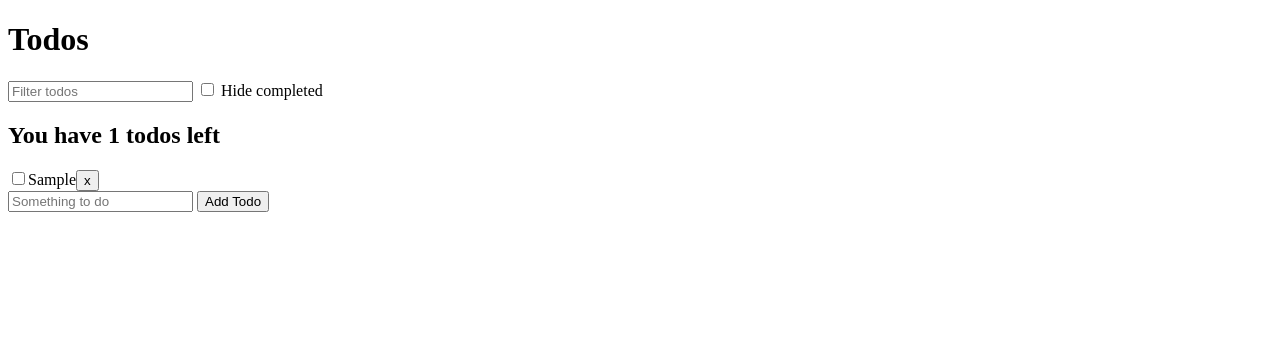
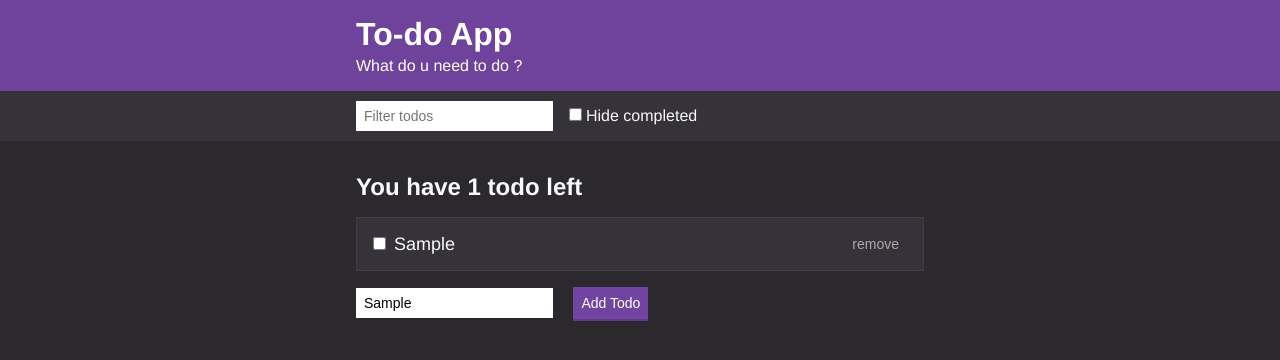
Before and after one commit to OsamaIbrhim/ToDo-App, a plain HTML site: page index.html in a window 1280 px wide. Both pictures are taken after typing "Sample" into the empty fields and a click on the button "Add Todo". Drawn offline with Linux system fonts and the light colour scheme.

Commit message:
version 1.0

```diff
--- a/index.html
+++ b/index.html
@@ -1,20 +1,39 @@
 <!DOCTYPE html>
 
 <html>
-    <head></head>
+    <head>
+        <title>To-do App</title>
+        <link rel="stylesheet" href="styles/styles.css">
+        <link rel="icon" href="images/image.png?v=1">
+    </head>
     <body>
-        <h1>Todos</h1>
-        <input id="search-text" type="text" placeholder="Filter todos">
-        <label>
-            <input type="checkbox" id="hide-completed"> Hide completed
-        </label>
-        <div id="todos"></div>
-        <form id="new-todo">
-            <input type="text" placeholder="Something to do" name="text">
-            <button>Add Todo</button>
-        </form>
-        <script src="uu.js"></script>
-        <script src="todo-functions.js"></script>
-        <script src="todo-app.js"></script>
+        <div class="header">
+            <div class="container">
+                <h1 class="header__title">To-do App</h1>
+                <h2 class="header__subtitle" >What do u need to do ?</h2>
+            </div>
+        </div>
+
+        <div class="actions">
+            <div class="actions__container">
+                <input id="search-text" type="text" class="input" placeholder="Filter todos">
+                <label class="checkbox">
+                    <input type="checkbox" id="hide-completed"> Hide completed
+                </label>
+            </div>
+        </div>
+
+        <div class="container">
+            <div id="todos"></div>
+            <form id="new-todo">
+                <input type="text" class="input" placeholder="Something to do" name="text">
+                <button class="button">Add Todo</button>
+            </form>
+
+        </div>
+
+        <script src="/scripts/uu.js"></script>
+        <script src="/scripts/todo-functions.js"></script>
+        <script src="/scripts/todo-app.js"></script>
     </body>
 </html>
--- a/todo-app.js
+++ b/scripts/todo-app.js
@@ -14,15 +14,18 @@ document.querySelector('#search-text').addEventListener('input', function (e) {
 })
 
 document.querySelector('#new-todo').addEventListener('submit', function (e) {
+    const text = e.target.elements.text.value.trim()
     e.preventDefault()
+    if(text.length > 0){
         todos.push({
             id: uuidv4(),
-        text: e.target.elements.text.value,
+            text,
             completed: false
         })
         saveTodos(todos)
         renderTodos(todos, filters)
-    e.target.elements.text.value = ''
+        text= ''
+    }
 })
 
 document.querySelector('#hide-completed').addEventListener('change', function (e) {
--- a/todo-functions.js
+++ b/scripts/todo-functions.js
@@ -20,6 +20,7 @@ const saveTodos = function (todos) {
 
 // Render application todos based on filters
 const renderTodos = function (todos, filters) {
+    const todoEl = document.querySelector('#todos')
     const filteredTodos = todos.filter(function (todo) {
         const searchTextMatch = todo.text.toLowerCase().includes(filters.searchText.toLowerCase())
         const hideCompletedMatch = !filters.hideCompleted || !todo.completed
@@ -27,16 +28,22 @@ const renderTodos = function (todos, filters) {
         return searchTextMatch && hideCompletedMatch
     })
 
-    const incompleteTodos = filteredTodos.filter(function (todo) {
-        return !todo.completed
-    })
+    const incompleteTodos = filteredTodos.filter((todo) => !todo.completed)
 
-    document.querySelector('#todos').innerHTML = ''
-    document.querySelector('#todos').appendChild(generateSummaryDOM(incompleteTodos))
+    todoEl.innerHTML = ''
+    todoEl.appendChild(generateSummaryDOM(incompleteTodos))
 
-    filteredTodos.forEach(function (todo) {
-        document.querySelector('#todos').appendChild(generateTodoDOM(todo))
-    })
+    if(filteredTodos.length > 0){
+            filteredTodos.forEach(function (todo) {
+                todoEl.appendChild(generateTodoDOM(todo))
+            })
+    }else{
+        const messageEl = document.createElement('p')
+        messageEl.classList.add('empty-message')
+        messageEl.textContent = 'U have no to-dos to show it !..'
+        todoEl.appendChild(messageEl)
+    }
+
 }
 
 //remove a todo from the list
@@ -60,7 +67,8 @@ const findTodo = function(id){
 
 // Get the DOM elements for an individual note
 const generateTodoDOM = function (todo) {
-    const todoEl = document.createElement('div')
+    const todoEl = document.createElement('lable')
+    const containerEl = document.createElement('div')
     const checkbox = document.createElement('input')
     const todoText = document.createElement('span')
     const removeButton = document.createElement('button')
@@ -68,7 +76,8 @@ const generateTodoDOM = function (todo) {
     // Setup todo checkbox
     checkbox.setAttribute('type', 'checkbox')
     checkbox.checked = todo.completed
-    todoEl.appendChild(checkbox)
+    containerEl.appendChild(checkbox)
+    containerEl.appendChild(checkbox)
     checkbox.addEventListener('change',function(){
         findTodo(todo.id)
         saveTodos(todos)
@@ -77,10 +86,16 @@ const generateTodoDOM = function (todo) {
 
     // Setup the todo text
     todoText.textContent = todo.text
-    todoEl.appendChild(todoText)
+    containerEl.appendChild(todoText)
+
+    //setup container
+    todoEl.classList.add('list-item')
+    containerEl.classList.add('list-item__container')
+    todoEl.appendChild(containerEl)
 
     // Setup the remove button
-    removeButton.textContent = 'x'
+    removeButton.textContent = 'remove'
+    removeButton.classList.add('button', 'button--text')
     todoEl.appendChild(removeButton)
 
     //remov todo from the list
@@ -90,12 +105,19 @@ const generateTodoDOM = function (todo) {
         renderTodos(todos,filters)
     })
 
+
+
     return todoEl
 }
 
 // Get the DOM elements for list summary
 const generateSummaryDOM = function (incompleteTodos) {
     const summary = document.createElement('h2')
-    summary.textContent = `You have ${incompleteTodos.length} todos left`
+    if(incompleteTodos.length === 1){
+        summary.textContent = `You have ${incompleteTodos.length} todo left`
+    }else{
+        summary.textContent = `You have ${incompleteTodos.length} todos left`
+    }
+    summary.classList.add('list-title')
     return summary
 }
--- /dev/null
+++ b/styles/styles.css
@@ -0,0 +1,223 @@
+/*
+// Colors
+$off-black: #20222b;
+$dark-blue: #333745;
+$blue: #3c4251;
+$light-blue: #464b5e;
+$off-white: #a5afd7;
+$purple: #8357c5;
+// Spacing
+$s-size: 1.2rem;
+$m-size: 1.6rem;
+$l-size: 3.2rem;
+$xl-size: 4.8rem;
+$desktop-breakpoint: 45rem;
+*/
+
+/* Base Styles */
+
+* {
+    box-sizing: border-box;
+    margin: 0;
+    padding: 0;
+}
+
+html {
+  font-size: 62.5%;
+}
+
+body {
+    background: #2B292E;
+  color: #fafafa;
+  font-family: Helvetica, Arial, sans-serif;
+  font-size: 1.6rem;
+}
+
+button {
+  cursor: pointer;
+}
+
+a {
+    color: #6F439C;
+}
+
+/* Container */
+
+.container {
+  max-width: 60rem;
+  margin: 0 auto;
+  padding: 0 1.6rem;
+}
+
+/* Header */
+
+.header {
+  background: #6F439C;
+  color:white;
+  padding: 1.6rem 0;
+}
+
+.header__title {
+  font-size: 3.2rem;
+  margin-bottom: .4rem;
+}
+
+.header__subtitle {
+  /* color: #777; */
+  font-size: 1.6rem;
+  font-weight: 300;
+}
+
+/* Actions Bar */
+
+.actions {
+    background-color: #353239;
+    /* border-bottom: 1px solid #dedfe0; */
+    /* color: #333333; */
+    padding: 1rem
+}
+
+.actions__container {
+    align-items: center;
+    display: flex;
+    max-width: 60rem;
+    margin: 0 auto;
+    min-height: 3rem;
+    padding: 0 1.6rem;
+}
+
+.actions__container--spaced {
+    justify-content: space-between
+}
+
+/* Form Inputs */
+
+.input {
+    border: none;
+    font-size: 1.4rem;
+    font-weight: 300;
+    height: 3rem;
+    margin-right: 1.6rem;
+    padding: .4rem .8rem;
+}
+
+.checkbox {
+    display: flex;
+    align-items: baseline;
+}
+
+.checkbox > input {
+    margin-right: .4rem;
+}
+
+.button {
+    background: #7044a0;
+    border: none;
+    border-bottom: 2px solid #603a88;
+    color: white;
+    font-size: 1.4rem;
+    font-weight: 300;
+    padding: .8rem;
+    transition: background .3s ease, color .3s ease;
+}
+
+.button:hover {
+    background: #5F3A87;
+}
+
+.button--secondary {
+    background: #888888;
+    border-bottom: 2px solid #717171;
+}
+
+.button--secondary:hover {
+    background: #6E6E6E;
+}
+
+.button--text {
+    background: none;
+    border: none;
+    color: #aaa;
+}
+
+.button--text:hover {
+    background: none;
+    color: white;
+    text-decoration: underline;
+}
+
+/* Note editor */
+
+.title-input {
+    border: 1px solid #DEDFE0;
+    font-size: 2rem;
+    font-weight: 300;
+    display: block;
+    margin: 2.4rem 0;
+    padding: .8rem;
+    width: 100%;
+}
+
+.body-input {
+    border: 1px solid #DEDFE0;
+    font-family: inherit;
+    font-size: 1.6rem;
+    font-weight: 300;
+    display: block;
+    margin: 2.4rem 0;
+    min-height: 15rem;
+    padding: .8rem;
+    width: 100%;
+}
+
+/* Note List Item */
+
+.list-item {
+    text-decoration: none;
+    color: #fafafa;
+    cursor: pointer;
+    background: #353239;
+    border: 1px solid #423e47;
+    margin: 1.6rem 0;
+    padding: 1rem 1.6rem;
+    display: block;
+    transition: background .3s ease;
+    display: flex;
+    justify-content: space-between;
+    align-items: center
+}
+
+.list-item__container {
+    display: flex;
+    font-size: 1.8rem;
+    font-weight: 300;
+    align-items: baseline;
+}
+
+.list-item__container > *:first-child {
+    margin-right: .8rem;
+}
+
+.list-item:hover {
+    background: #3d3941;
+}
+
+.list-item__title {
+    font-size: 1.8rem;
+    margin-bottom: .4rem
+}
+
+.list-item__subtitle {
+    color: #666;
+    font-size: 1.4rem;
+    font-weight: 300;
+    font-style: italic;
+}
+
+.list-title {
+    margin: 3.2rem 0 1.6rem;
+}
+
+.empty-message {
+    margin: 3.2rem 0;
+}
```
Also changed, not shown: images/image.png (added), scripts/uu.js (renamed from uu.js). Lines whose indentation alone changed are shown as unchanged.
